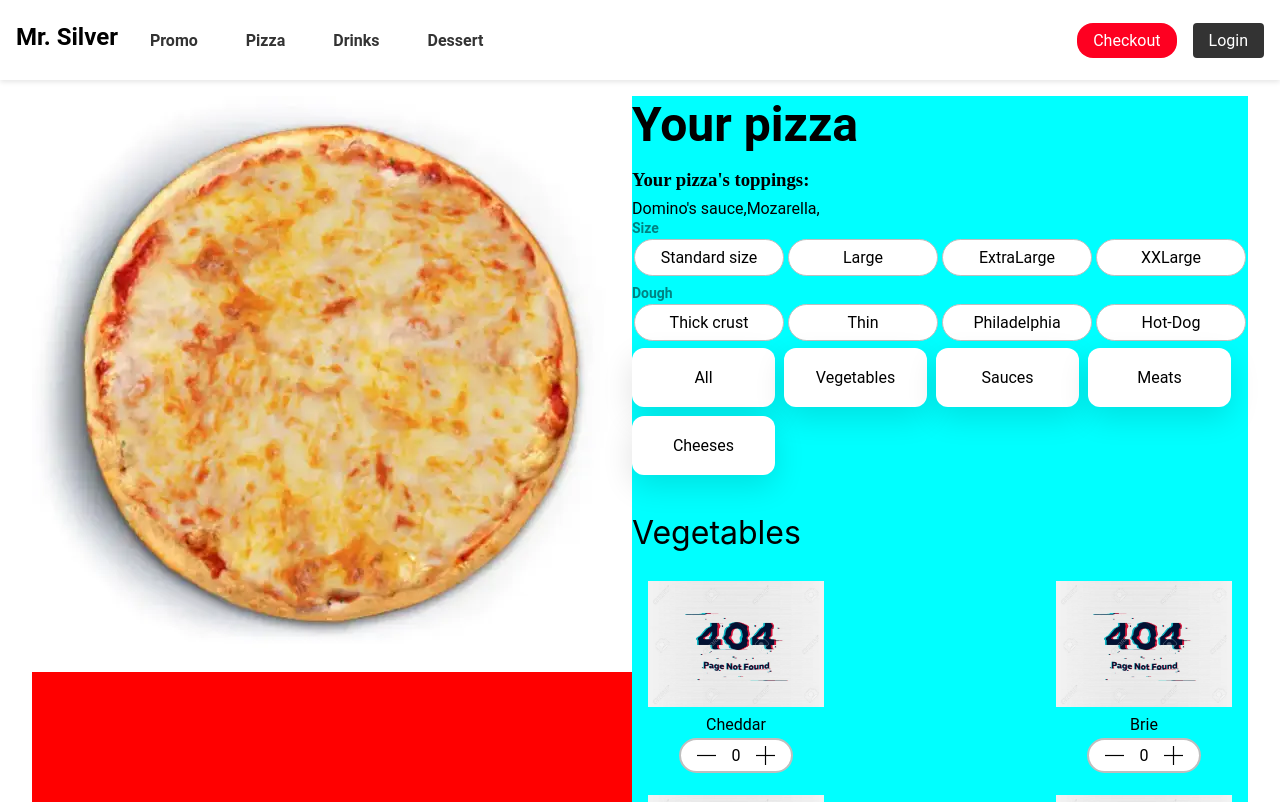
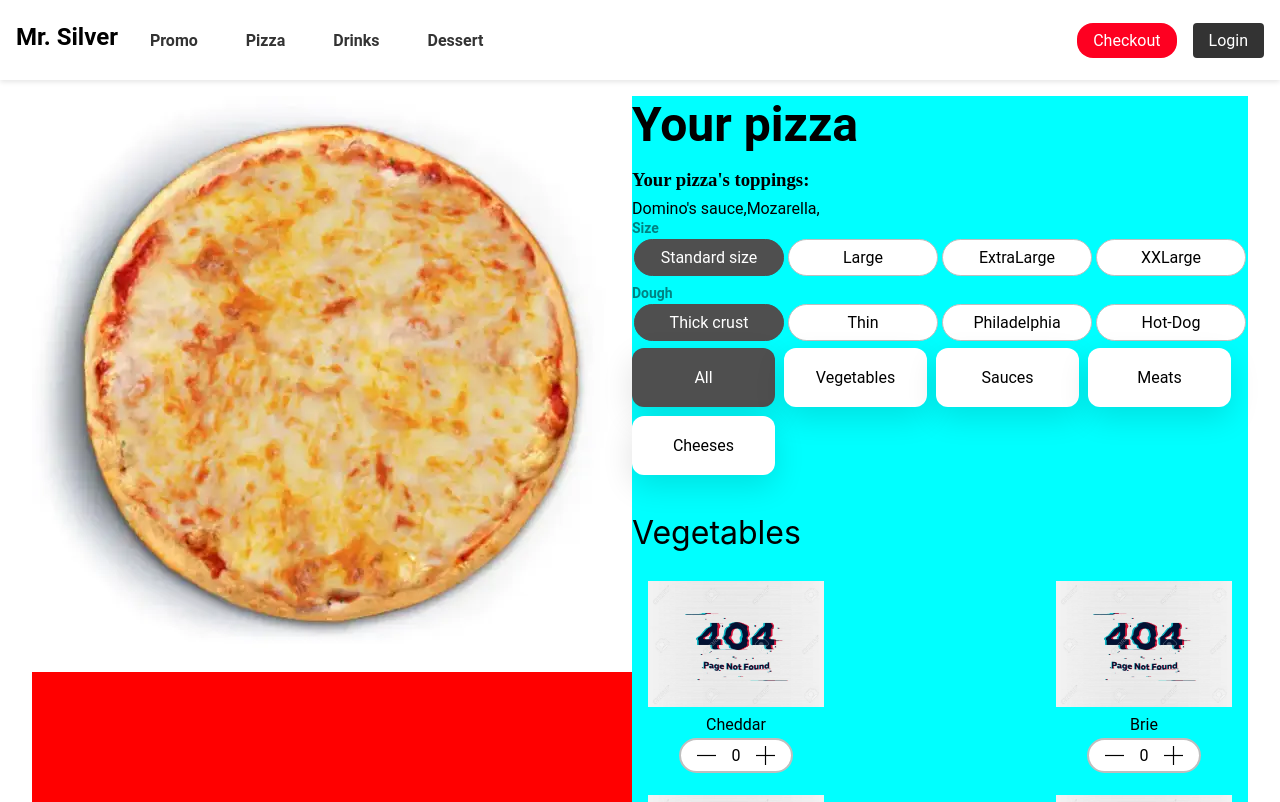
Before and after one commit to sterniichuk/pizza-constructor, a React (Create React App) app: page / in a window 1280 px wide. Shown: the top 802 px of the page. Built offline with nearby package versions, Linux system fonts and the light colour scheme.

Commit message:
toggle is working

```diff
--- a/src/App.tsx
+++ b/src/App.tsx
@@ -1,4 +1,3 @@
-import React, {forwardRef, useRef} from 'react';
 import Header from './Header';
 import MainBody from './MainBody';
 
--- a/src/Calculator.tsx
+++ b/src/Calculator.tsx
@@ -2,24 +2,18 @@ import React from 'react';
 import './styles/Calculator.scss';
 import ItemCounter from "./ItemCounter";
 import notFound from "./img/not-found.webp"
+import StaticSelector from "./StaticSelector";
 
 function Calculator() {
     const sizeNames = ["Standard size", "Large", "ExtraLarge", "XXLarge"]
-    const sizeOptions = sizeNames.map((sizeName, index) => (
-        <li key={index}>{sizeName}</li>
-    ));
+
     const toppings = ["Domino's sauce", "Mozarella"].map((topping, index) => (
         <li  key={index}>{topping}, </li>
     ));
-    const dough = ["Thick crust", "Thin", "Philadelphia", "Hot-Dog"].map((topping, index) => (
-        <li key={index}>{topping}</li>
-    ));
-    const tabStrings = ["All", "Vegetables", "Sauces", "Meats", "Cheeses"];
-    const tabs = tabStrings.map((topping, index) => (
-        <li key={index}>{topping}</li>
-    ));
+    const dough = ["Thick crust", "Thin", "Philadelphia", "Hot-Dog"];
+    const tabs = ["All", "Vegetables", "Sauces", "Meats", "Cheeses"];
     const myMap = new Map<string, string[]>();
-    tabStrings.slice(1).forEach((tab, index) => (
+    tabs.slice(1).forEach((tab, index) => (
         myMap.set(tab, ["Cheddar",
             "Brie",
             "Mozzarella",
@@ -31,7 +25,7 @@ function Calculator() {
             "Swiss",
             "Ricotta"])
     ));
-    const categories = tabStrings.slice(1).map(tab => {
+    const categories = tabs.slice(1).map(tab => {
         return (<div className="topping-category-wrapper">
             <h4 className="category-title">{tab}</h4>
             <div className="topping-items">
@@ -54,14 +48,14 @@ function Calculator() {
             </div>
             <div className="size-wrapper static-selector-wrapper">
                 <h3>Size</h3>
-                <ol className="row">{sizeOptions}</ol>
+                <StaticSelector list={sizeNames} defaultOption={sizeNames[0]}/>
             </div>
             <div className="dough-wrapper static-selector-wrapper">
                 <h3>Dough</h3>
-                <ol className="row">{dough}</ol>
+                <StaticSelector list={dough} defaultOption={dough[0]}/>
             </div>
             <div className="toppings-tabs">
-                <ol className="row">{tabs}</ol>
+                <StaticSelector list={tabs} defaultOption={tabs[0]} enabled="topping-tab-selected" disabled="topping-tab-default"/>
             </div>
             <div className="select-toppings-section">
                 {categories}
--- /dev/null
+++ b/src/StaticSelector.tsx
@@ -0,0 +1,31 @@
+import React, {useState} from 'react';
+import './styles/Calculator.scss';
+
+interface Props {
+    list: string[]
+    defaultOption: string
+    enabled?: string
+    disabled?: string
+}
+
+function StaticSelector({list, defaultOption, enabled = "static-selected", disabled = "default-static-button"}: Props) {
+    const [selected, setSelected] = useState(defaultOption);
+
+    function handleClick(newChoice: string): void {
+        setSelected(newChoice);
+        console.log(newChoice + " is clicked")
+    }
+
+    const options = list.map((name, index) => {
+        return (
+            <li className={name === selected ? enabled : disabled}
+                onClick={() => handleClick(name)}
+                key={index}>{name}</li>
+        );
+    });
+    return (
+        <ol className="row">{options}</ol>
+    );
+}
+
+export default StaticSelector;
--- a/src/styles/Calculator.scss
+++ b/src/styles/Calculator.scss
@@ -22,7 +22,18 @@
   }
 }
 
-.nice-button {
+.static-selector-wrapper {
+  h3 {
+    font-size: 14px;
+    line-height: 21px;
+    color: rgba(0, 0, 0, 0.49);
+  }
+
+  ol {
+    align-content: center;
+  }
+}
+.default-static-button{
   max-width: 200px;
   text-align: center;
   margin-bottom: 7px;
@@ -33,31 +44,7 @@
   background-color: rgb(255, 255, 255);
   flex: 1 1 calc(33% - 14px);
 }
-
-.static-selector-wrapper {
-  h3 {
-    font-size: 14px;
-    line-height: 21px;
-    color: rgba(0, 0, 0, 0.49);
-  }
-
-  ol {
-    align-content: center;
-  }
-
-  li {
-    @extend .nice-button
-  }
-
-}
-
-.toppings-tabs {
-  ol {
-    margin-bottom: 31px;
-    flex-flow: row wrap;
-    display: flex;
-
-    li {
+.topping-tab-default{
   border: 0px solid rgb(0, 0, 0);
   box-sizing: border-box;
   display: flex;
@@ -78,10 +65,30 @@
   margin-right: 9px;
   margin-bottom: 9px;
   min-width: 143px;
+}
+.generic-selected{
+  $color: rgb(79, 79, 79);
+  background-color: $color;
+  color: #fff;
+  border-color: $color;
+}
 
+.static-selected{
+  @extend .default-static-button;
+  @extend .generic-selected
+}
+
+.toppings-tabs {
+  ol {
+    margin-bottom: 31px;
+    flex-flow: row wrap;
+    display: flex;
   }
 }
 
+.topping-tab-selected{
+  @extend .topping-tab-default;
+  @extend .generic-selected;
 }
 
 .topping-category-wrapper {
```
Lines whose indentation alone changed are shown as unchanged.
